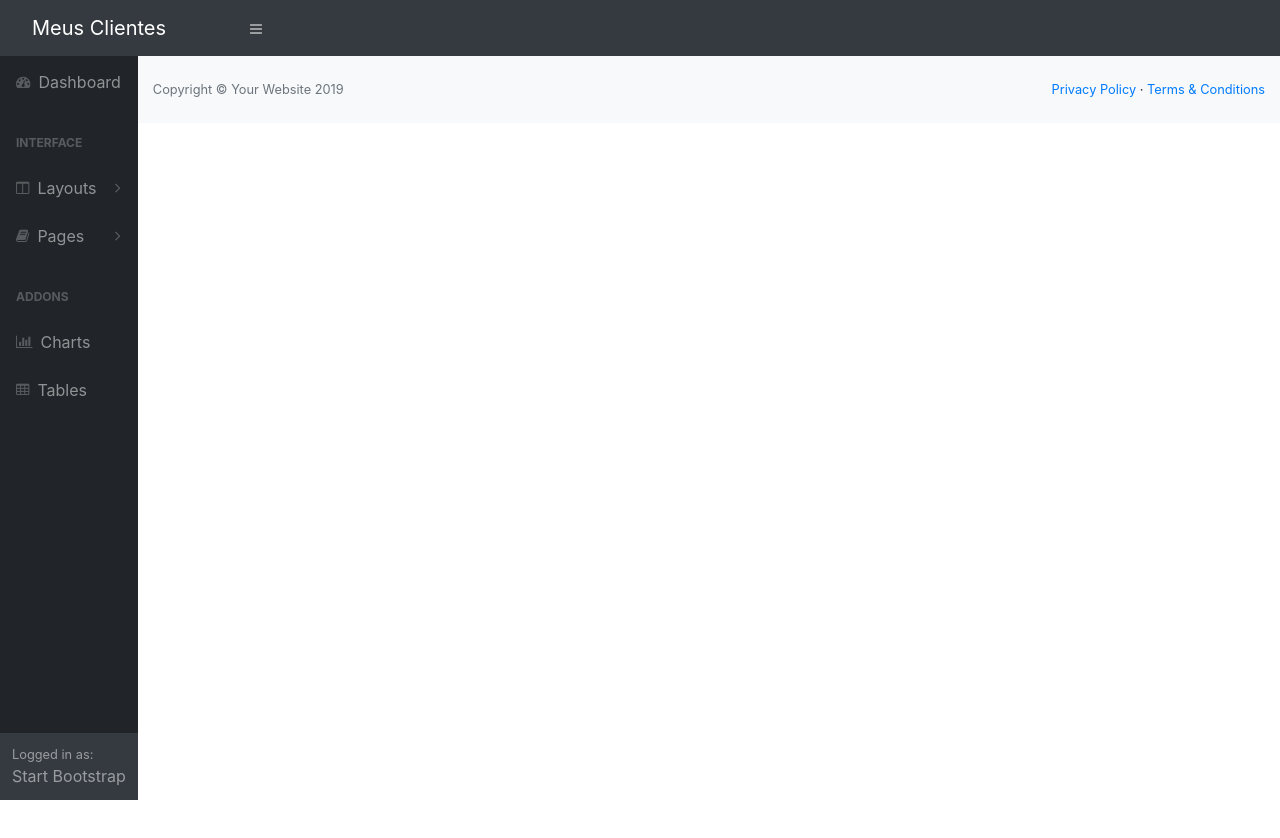
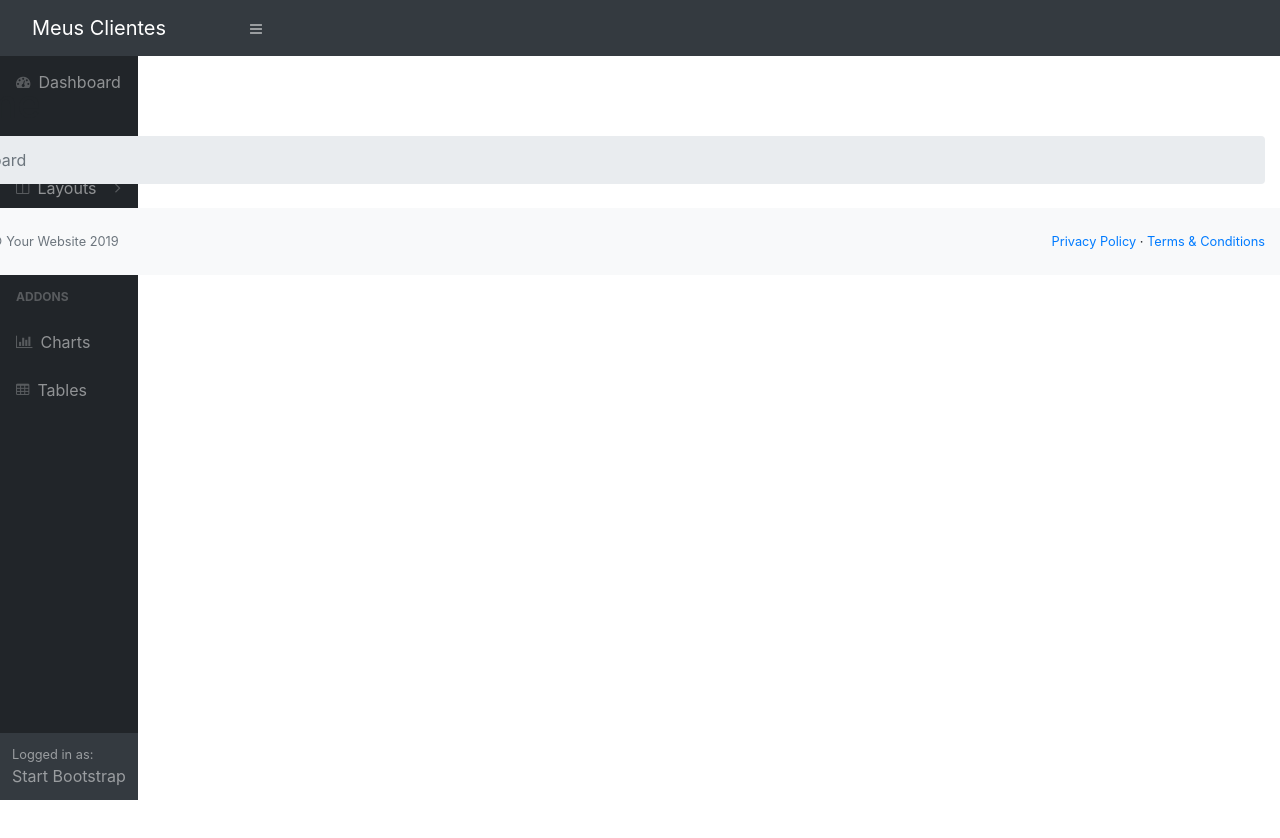
Before and after one commit to francelinom/csp-front, an Angular app: page / in a window 1280 px wide. Shown: the top 838 px of the page. Built offline with nearby package versions, Linux system fonts and the light colour scheme.

Commit message:
tela home

```diff
--- a/src/app/app.component.html
+++ b/src/app/app.component.html
@@ -1,11 +1,12 @@
 <app-navbar></app-navbar>
 <div id="layoutSidenav" style="height: 100%;">
   <app-sidebar></app-sidebar>
-  <div id="layoutSidenav_content">
+  <div id="layoutSidenav_content" style="padding-left: 0;">
     <main>
-      <div>
-        <app-footer></app-footer>
+      <div class="container-fluid">
+        <app-home></app-home>
       </div>
+      <app-footer></app-footer>
     </main>
   </div>
 </div>
--- a/src/app/home/home.component.html
+++ b/src/app/home/home.component.html
@@ -1 +1,4 @@
-<p>home works!</p>
+<h1 class="mt-4">Home</h1>
+<ol class="breadcrumb mb-4">
+    <li class="breadcrumb-item active">Dashboard</li>
+</ol>
```
